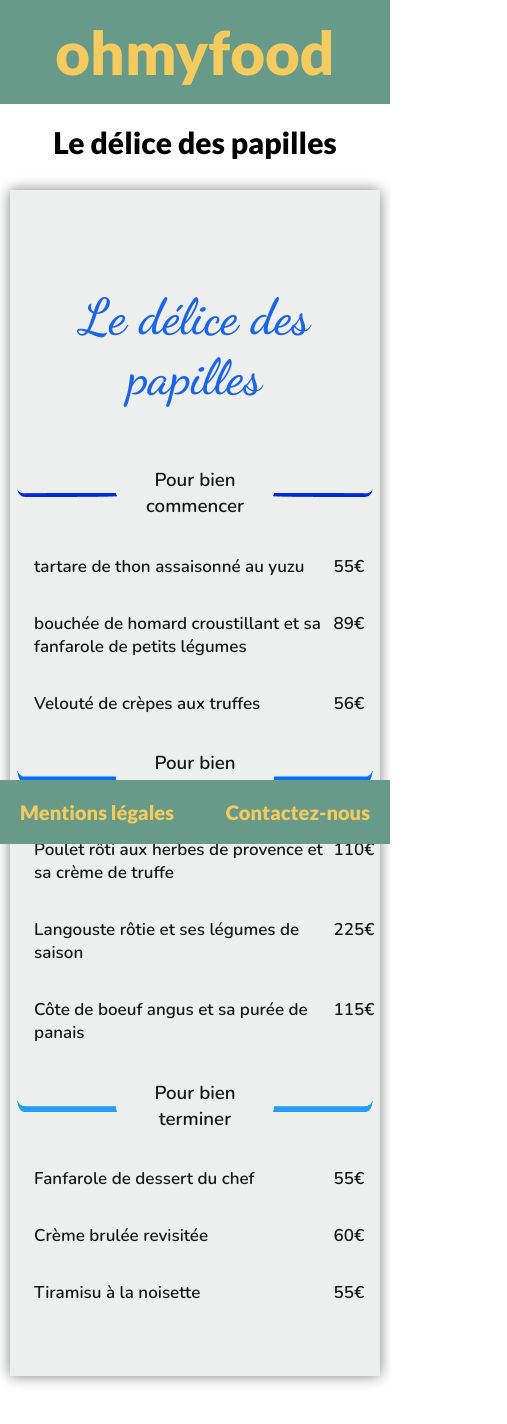
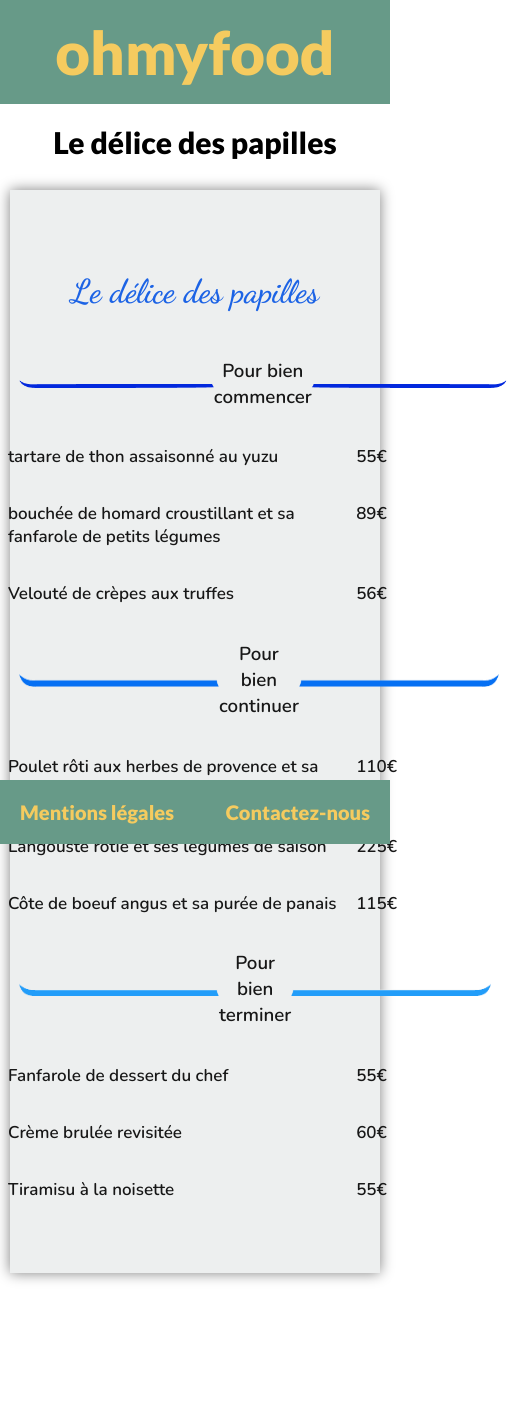
Before and after one commit to Louise-MP/ocproject-3, a plain HTML site: page pages/le-delice.html in a window 390 px wide. Shown: the whole page, 507 px wide, since content can reach past the window. Drawn offline with nearby package versions, Linux system fonts and the light colour scheme.

Commit message:
correction responsive

```diff
--- a/css/header-footer.css
+++ b/css/header-footer.css
@@ -38,6 +38,7 @@ footer {
     justify-content: space-between;
     align-items: center;
     font-family: 'Lato', sans-serif;
+    text-align: center;
 }
 footer a {
     padding: 20px;
--- a/css/la-palette.css
+++ b/css/la-palette.css
@@ -128,6 +128,10 @@ body {
         width: 95%;
     }
 
+    .title h2 {
+        font-size: 33px;
+    }
+
     .esquisse-title {
         width: 96%;
     }
@@ -167,3 +171,41 @@ body {
         grid-template-columns: 94% 7%;
     }
 }
+
+@media screen and (max-width: 1024px) {
+    .esquisse-title {
+        width: 95%;
+    }
+
+    .esquisse-title img {
+        width: 200px;
+    }
+
+    .esquisse-content {
+        width: 100%;
+    }
+
+    .oeuvre-title {
+        width: 95%;
+    }
+
+    .oeuvre-title img {
+        width: 200px;
+    }
+
+    .oeuvre-content {
+        width: 100%;
+    }
+
+    .sommet-title {
+        width: 95%;
+    }
+
+    .sommet-title img {
+        width: 200px;
+    }
+
+    .sommet-content {
+        width: 100%;
+    }
+}
--- a/css/le-delice.css
+++ b/css/le-delice.css
@@ -124,6 +124,10 @@ body {
         width: 95%;
     }
 
+    .title h2 {
+        font-size: 33px;
+    }
+
     .commencer-title {
         width: 96%;
     }
@@ -164,3 +168,41 @@ body {
         grid-template-columns: 94% 7%;
     }
 }
+
+@media screen and (max-width: 1024px) {
+    .commencer-title {
+        width: 95%;
+    }
+
+    .commencer-title img {
+        width: 200px;
+    }
+
+    .commencer-content {
+        width: 100%;
+    }
+
+    .continuer-title {
+        width: 95%;
+    }
+
+    .continuer-title img {
+        width: 200px;
+    }
+
+    .continuer-content {
+        width: 100%;
+    }
+
+    .terminer-title {
+        width: 95%;
+    }
+
+    .terminer-title img {
+        width: 200px;
+    }
+
+    .terminer-content {
+        width: 100%;
+    }
+}
--- a/css/style.css
+++ b/css/style.css
@@ -206,3 +206,9 @@ button {
         grid-template-columns: 100%;
      }
 }
+
+@media screen and (max-width: 1024px) {
+    #main-container {
+        width: 90%;
+    }
+}
```
Also changed, not shown: css/la-note.css (+38 -4 lines), css/le-chic.css (+38 -0 lines).
